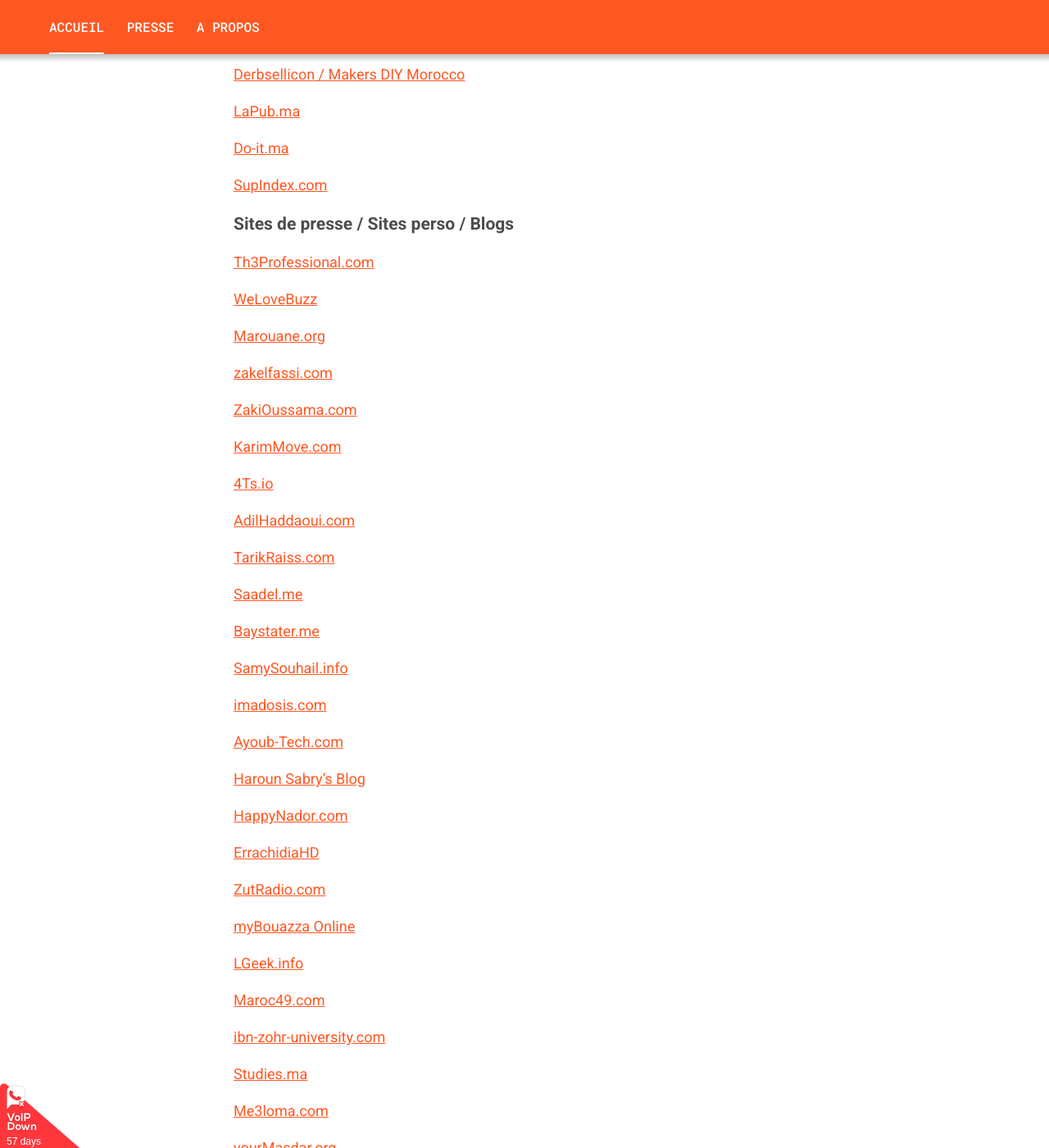
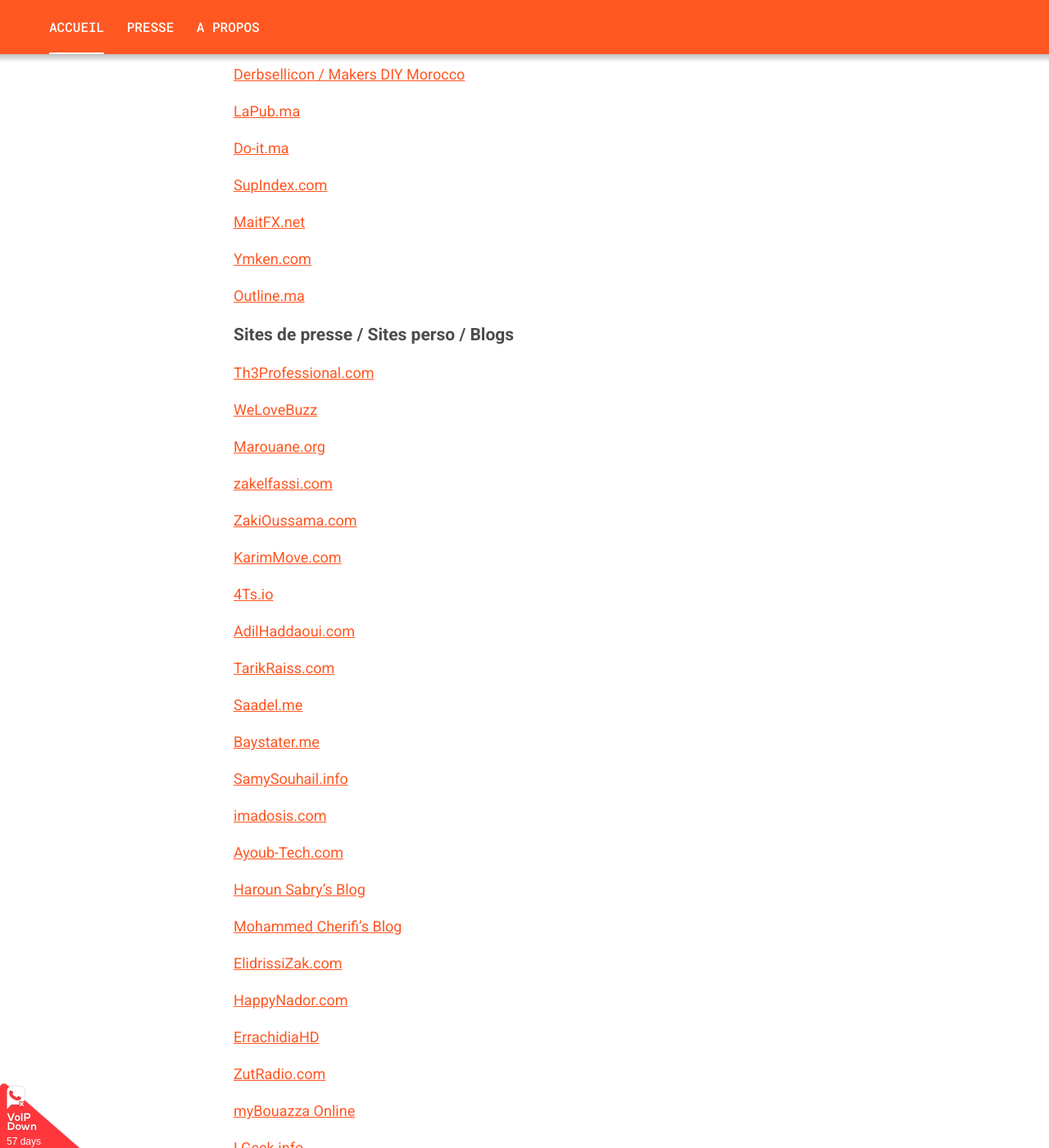
Before and after one commit to VoIPDown/voipdown.github.io, a Jekyll site: the page built from index.markdown, in a window 1280 px wide and 1400 px high, scrolled down 3980 px. Shown: the whole window at 82% size. Built offline with Jekyll 4.4.1, drawn with Linux system fonts in a browser that asks for light colours; some of the changed text lies outside the part shown.

Commit message:
Add more supporters.

```diff
--- a/_data/supporters.yml
+++ b/_data/supporters.yml
@@ -151,6 +151,18 @@
   link: http://www.supindex.com
   type: company
 
+- name: MaitFX.net
+  link: http://maitfx.net
+  type: company
+
+- name: Ymken.com
+  link: http://www.ymken.com
+  type: company
+
+- name: Outline.ma
+  link: http://www.outline.ma
+  type: company
+
 # News sites / Personal sites / Blogs
 
 - name: Th3Professional.com
@@ -213,6 +225,14 @@
   link: http://www.harounsabry.com
   type: blog
 
+- name: Mohammed Cherifi's Blog
+  link: http://www.mcherifi.org
+  type: blog
+
+- name: ElidrissiZak.com
+  link: http://www.elidrissizak.com
+  type: blog
+
 - name: HappyNador.com
   link: http://www.happynador.com
   type: blog
@@ -243,6 +263,10 @@
 
 - name: Studies.ma
   link: http://www.studies.ma
+  type: blog
+
+- name: Doros-bac.com
+  link: http://www.doros-bac.com
   type: blog
 
 - name: Me3loma.com
@@ -668,3 +692,7 @@
 - name: Geek-Boudra Blog
   link: http://geek-boudra.blogspot.com
   type: blog
+
+- name: http://atlas15.blogspot.com
+  link: http://atlas15.blogspot.com
+  type: blog
```
